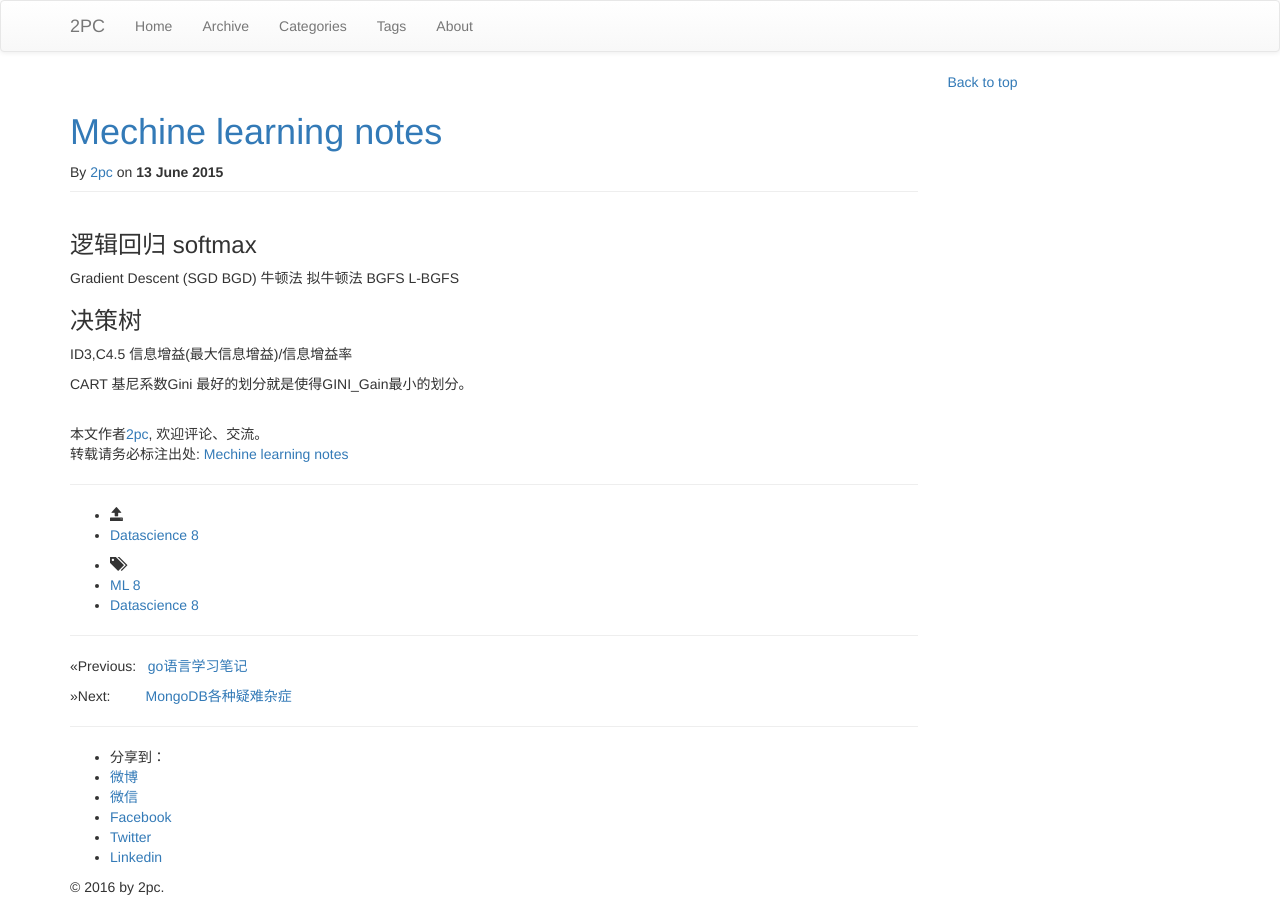
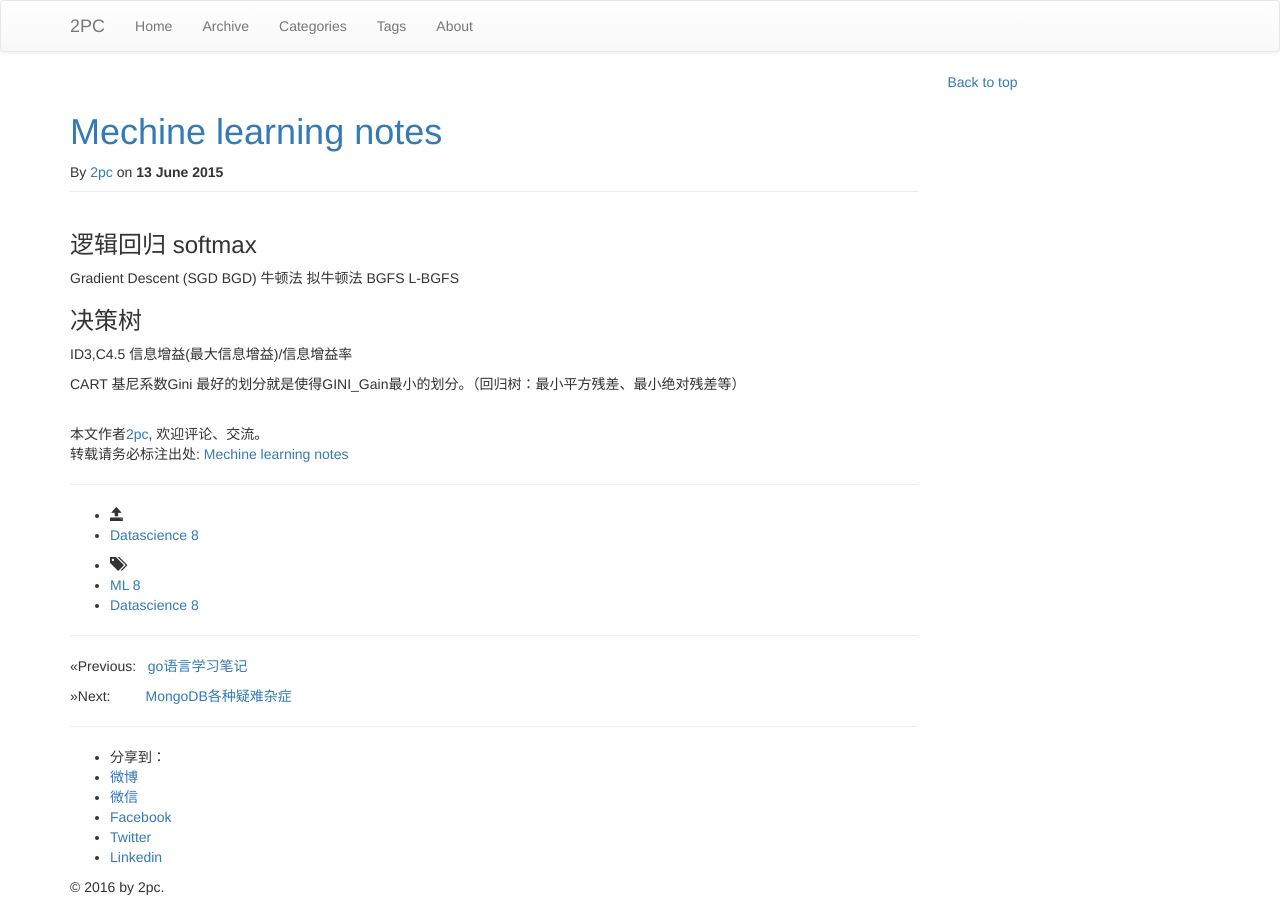
Before and after one commit to luyee/2pc.github.io, a Jekyll site: the page built from _posts/datascience/2015-06-13-ML.md, in a window 1280 px wide. Built offline with Jekyll 4.4.1, drawn with Linux system fonts in a browser that asks for light colours; nearby versions of some CDN libraries; library files that are not in the unit come from our copies; comment, search, counter and statistics services are not loaded.

Commit message:
Update 2015-06-13-ML.md

```diff
--- a/_posts/datascience/2015-06-13-ML.md
+++ b/_posts/datascience/2015-06-13-ML.md
@@ -21,4 +21,4 @@ L-BGFS
 
 ID3,C4.5  信息增益(最大信息增益)/信息增益率
 
-CART  基尼系数Gini 最好的划分就是使得GINI_Gain最小的划分。
+CART  基尼系数Gini 最好的划分就是使得GINI_Gain最小的划分。（回归树：最小平方残差、最小绝对残差等）
```
